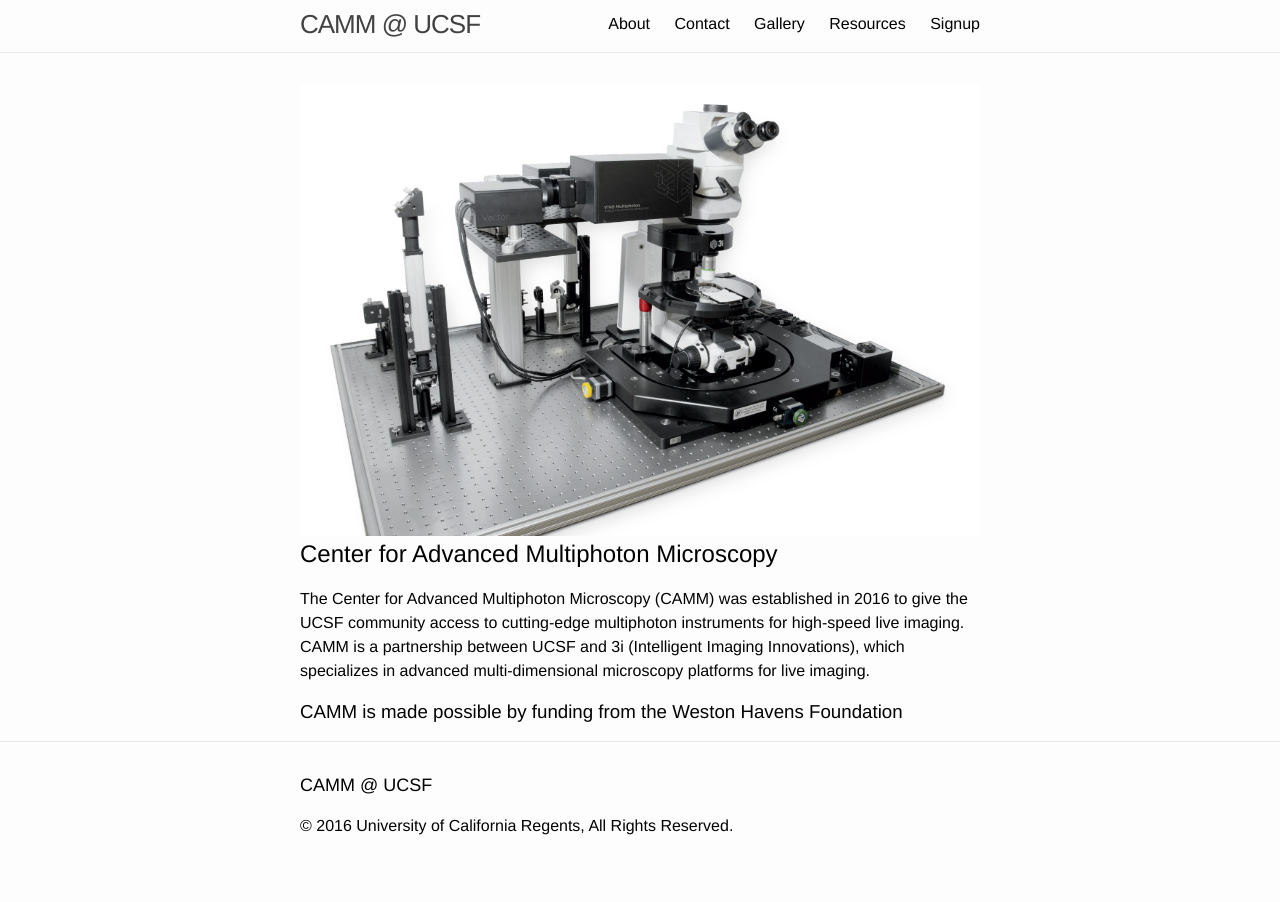
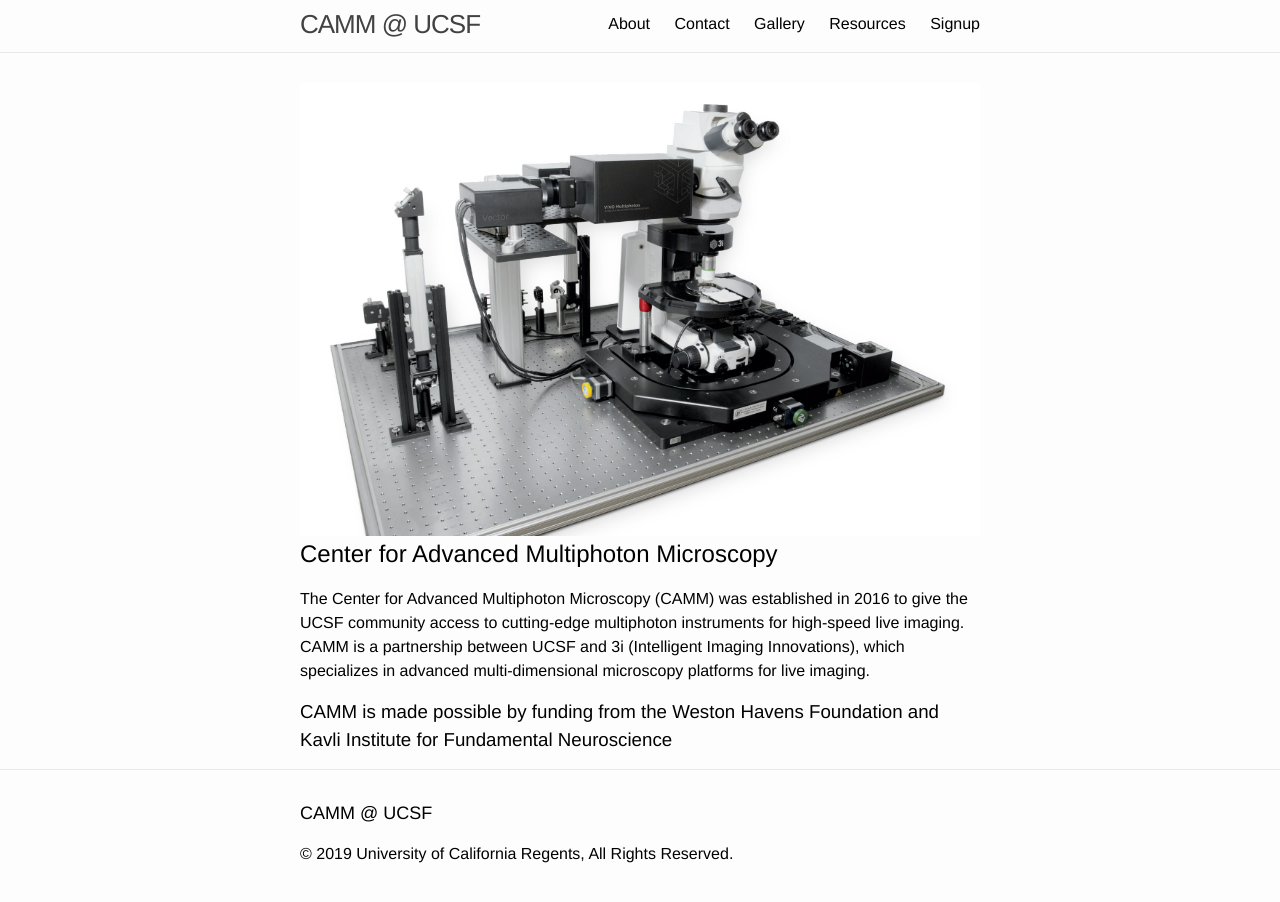
Before and after one commit to UCSF-Biochem/CAMM, a Jekyll site: the page built from index.html, in a window 1280 px wide, cut to the strip 45-971 px from the top of the page. Shown: the top 902 px of the strip. Built offline with Jekyll 4.4.1, drawn with Linux system fonts in a browser that asks for light colours.

Commit message:
added Kavli inst.
short edit

```diff
--- a/_includes/footer.html
+++ b/_includes/footer.html
@@ -4,7 +4,7 @@
 
    	<h2 class="footer-heading">{{ site.title }}</h2>
 <div id="footer">
-<div class="footer">© 2016 University of California Regents, All Rights Reserved.</div>
+<div class="footer">© 2019 University of California Regents, All Rights Reserved.</div>
 </div>
 
 </footer>
--- a/index.html
+++ b/index.html
@@ -28,7 +28,7 @@ layout: default
 			<h2>Center for Advanced Multiphoton Microscopy</h2>
 		</div>
 			<p>The Center for Advanced Multiphoton Microscopy (CAMM) was established in 2016 to give the UCSF community access to cutting-edge multiphoton instruments for high-speed live imaging. CAMM is a partnership between <a href="http://www.ucsf.edu/">UCSF</a> and  <a href="https://www.intelligent-imaging.com/">3i (Intelligent Imaging Innovations)</a>, which specializes in advanced multi-dimensional microscopy platforms for live imaging.</p>
-			<h3>CAMM is made possible by funding from the Weston Havens Foundation</h3>
+			<h3>CAMM is made possible by funding from the Weston Havens Foundation and Kavli Institute for Fundamental Neuroscience</h3>
 
 </div>
 <!-- /Content-->
```
